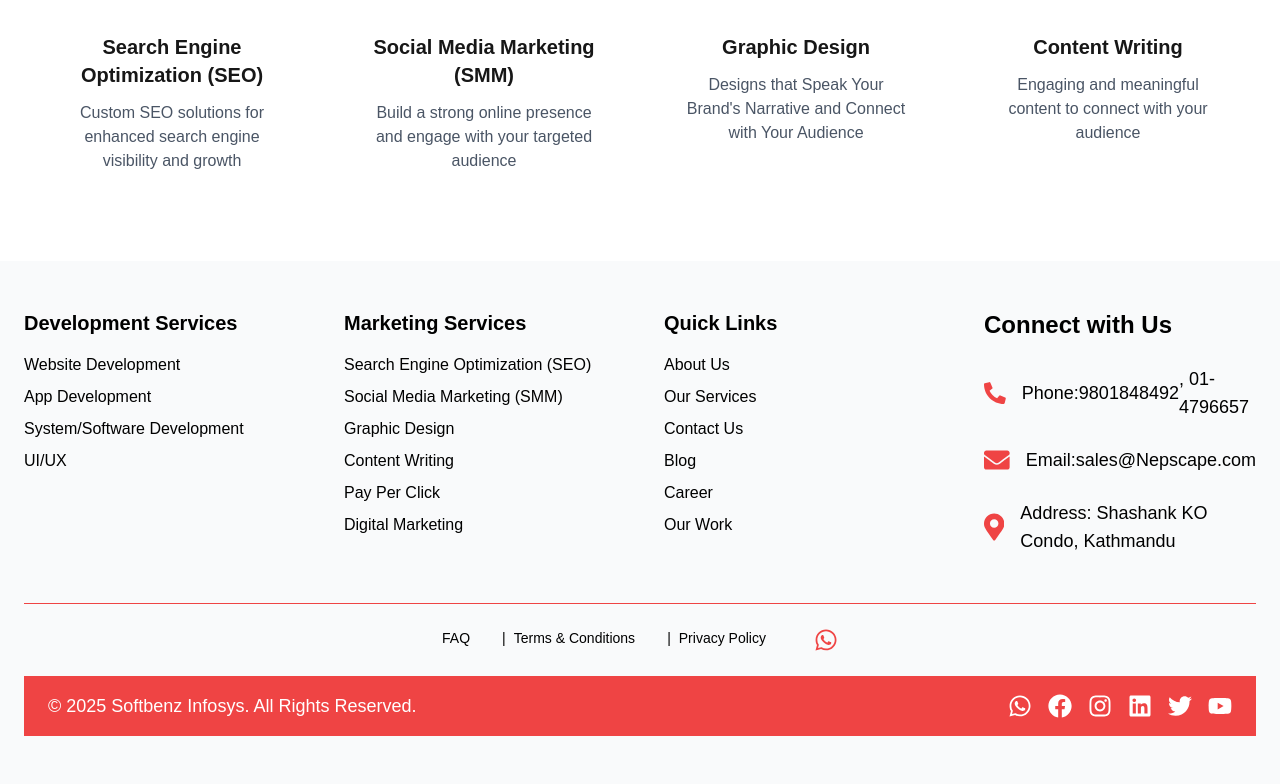
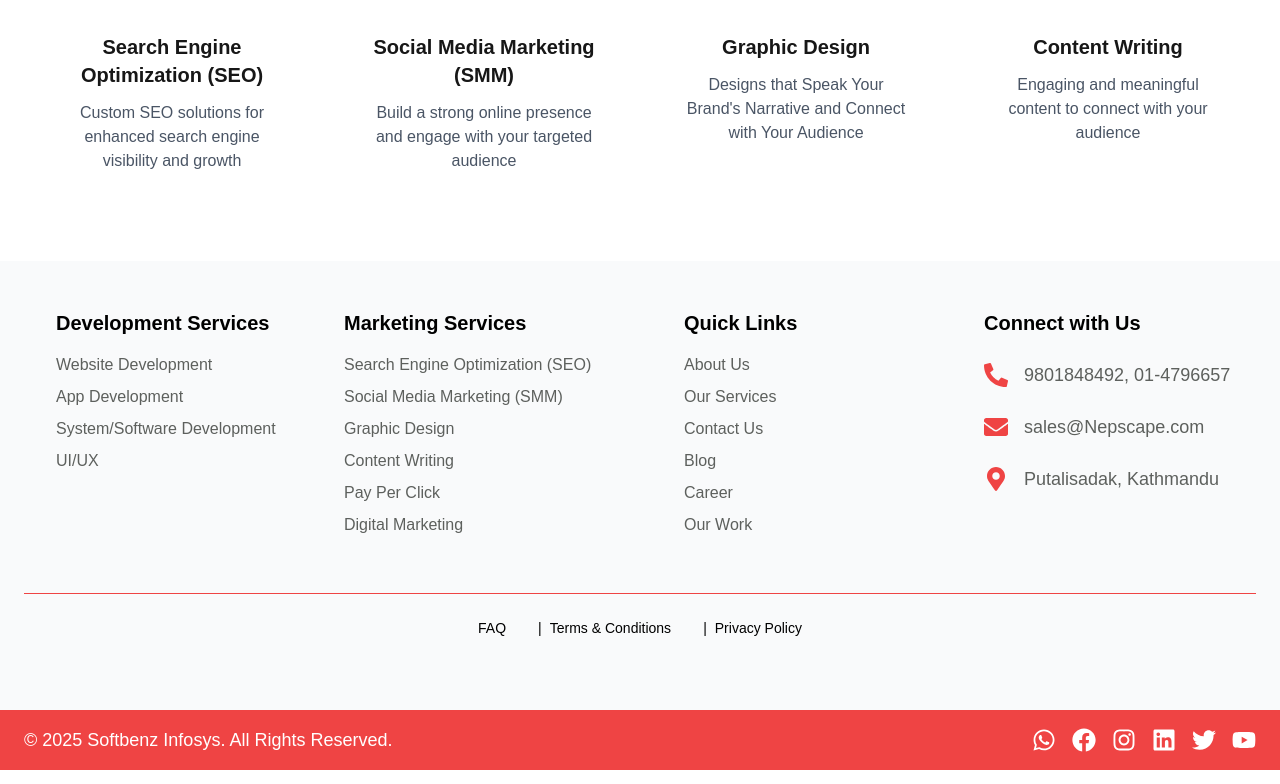
Before and after one commit to shashankneupane0427/Nepscape, a Next.js app: page /home in a window 1280 px wide. Shown: the part 660-1444 px from the top of the page. Built offline with nearby package versions, Linux system fonts and the light colour scheme.

Commit message:
Refactor Footer component layout and styles; enhance accessibility and visual hierarchy

```diff
--- a/components/Footer.tsx
+++ b/components/Footer.tsx
@@ -3,16 +3,17 @@ import { FaPhoneAlt, FaEnvelope, FaMapMarkerAlt, FaFacebook, FaInstagram, FaLink
 
 const Footer: React.FC = () => {
   return (
+    <div>
       <footer className="text-black py-12 px-6 relative">
       <div className="container mx-auto grid grid-cols-1 sm:grid-cols-2 md:grid-cols-3 lg:grid-cols-4 gap-12">
         {/* Development Services Section */}
-        <div>
+        <div className="pl-8">
           <h4 className="text-xl font-semibold mb-4">Development Services</h4>
           <ul>
-            <li className="mb-2"><Link href="#" className="hover:text-[#ef4444]">Website Development</Link></li>
-            <li className="mb-2"><Link href="#" className="hover:text-[#ef4444]">App Development</Link></li>
-            <li className="mb-2"><Link href="#" className="hover:text-[#ef4444]">System/Software Development</Link></li>
-            <li className="mb-2"><Link href="#" className="hover:text-[#ef4444]">UI/UX</Link></li>
+            <li className="mb-2"><Link href="#" className="text-[#5d605d] hover:text-[#ef4444]">Website Development</Link></li>
+            <li className="mb-2"><Link href="#" className="text-[#5d605d] hover:text-[#ef4444]">App Development</Link></li>
+            <li className="mb-2"><Link href="#" className="text-[#5d605d] hover:text-[#ef4444]">System/Software Development</Link></li>
+            <li className="mb-2"><Link href="#" className="text-[#5d605d] hover:text-[#ef4444]">UI/UX</Link></li>
           </ul>
         </div>
 
@@ -20,35 +21,35 @@ const Footer: React.FC = () => {
         <div>
           <h4 className="text-xl font-semibold mb-4">Marketing Services</h4>
           <ul>
-            <li className="mb-2"><Link href="#" className="hover:text-[#ef4444]">Search Engine Optimization (SEO)</Link></li>
-            <li className="mb-2"><Link href="#" className="hover:text-[#ef4444]">Social Media Marketing (SMM)</Link></li>
-            <li className="mb-2"><Link href="#" className="hover:text-[#ef4444]">Graphic Design</Link></li>
-            <li className="mb-2"><Link href="#" className="hover:text-[#ef4444]">Content Writing</Link></li>
-            <li className="mb-2"><Link href="#" className="hover:text-[#ef4444]">Pay Per Click</Link></li>
-            <li className="mb-2"><Link href="#" className="hover:text-[#ef4444]">Digital Marketing</Link></li>
+            <li className="mb-2"><Link href="#" className="text-[#5d605d] hover:text-[#ef4444]">Search Engine Optimization (SEO)</Link></li>
+            <li className="mb-2"><Link href="#" className="text-[#5d605d] hover:text-[#ef4444]">Social Media Marketing (SMM)</Link></li>
+            <li className="mb-2"><Link href="#" className="text-[#5d605d] hover:text-[#ef4444]">Graphic Design</Link></li>
+            <li className="mb-2"><Link href="#" className="text-[#5d605d] hover:text-[#ef4444]">Content Writing</Link></li>
+            <li className="mb-2"><Link href="#" className="text-[#5d605d] hover:text-[#ef4444]">Pay Per Click</Link></li>
+            <li className="mb-2"><Link href="#" className="text-[#5d605d] hover:text-[#ef4444]">Digital Marketing</Link></li>
           </ul>
         </div>
 
         {/* Quick Links Section */}
-        <div>
+        <div className="pl-5">
           <h4 className="text-xl font-semibold mb-4">Quick Links</h4>
           <ul>
-            <li className="mb-2"><Link href="/about" className="hover:text-[#ef4444]">About Us</Link></li>
-            <li className="mb-2"><Link href="/services" className="hover:text-[#ef4444]">Our Services</Link></li>
-            <li className="mb-2"><Link href="/contact" className="hover:text-[#ef4444]">Contact Us</Link></li>
-            <li className="mb-2"><Link href="/blog" className="hover:text-[#ef4444]">Blog</Link></li>
-            <li className="mb-2"><Link href="/career" className="hover:text-[#ef4444]">Career</Link></li>
-            <li className="mb-2"><Link href="/our-work" className="hover:text-[#ef4444]">Our Work</Link></li>
+            <li className="mb-2"><Link href="/about" className="text-[#5d605d] hover:text-[#ef4444]">About Us</Link></li>
+            <li className="mb-2"><Link href="/services" className="text-[#5d605d] hover:text-[#ef4444]">Our Services</Link></li>
+            <li className="mb-2"><Link href="/contact" className="text-[#5d605d] hover:text-[#ef4444]">Contact Us</Link></li>
+            <li className="mb-2"><Link href="/blog" className="text-[#5d605d] hover:text-[#ef4444]">Blog</Link></li>
+            <li className="mb-2"><Link href="/career" className="text-[#5d605d] hover:text-[#ef4444]">Career</Link></li>
+            <li className="mb-2"><Link href="/our-work" className="text-[#5d605d] hover:text-[#ef4444]">Our Work</Link></li>
           </ul>
         </div>
 
         {/* Connect With Us Section */}
         <div className="text-black">
-          <h4 className="text-2xl font-semibold mb-6 text-center sm:text-left">Connect with Us</h4>
+          <h4 className="text-xl font-semibold mb-6 text-center sm:text-left">Connect with Us</h4>
           <ul className="space-y-6">
-            <li className="flex items-center text-lg"><FaPhoneAlt className="mr-4 text-[#ef4444] text-3xl" /> Phone: <a href="tel:+9801848492" className="text-black hover:text-[#ef4444] hover:underline">9801848492</a>, 01-4796657</li>
-            <li className="flex items-center text-lg"><FaEnvelope className="mr-4 text-[#ef4444] text-3xl" /> Email: <a href="mailto:sales@Nepscape.com" className="text-black hover:text-[#ef4444] hover:underline">sales@Nepscape.com</a></li>
-            <li className="flex items-center text-lg"><FaMapMarkerAlt className="mr-4 text-[#ef4444] text-3xl" /> Address: Shashank KO Condo, Kathmandu</li>
+            <li className="flex items-center text-lg text-[#5d605d] "><FaPhoneAlt className="mr-4   text-[#ef4444] text-2xl" />  <a href="tel:+9801848492" className="text-[#5d605d] hover:text-[#ef4444] hover:underline">9801848492</a>, 01-4796657</li>
+            <li className="flex items-center text-lg"><FaEnvelope className="mr-4   text-[#ef4444] text-2xl" />  <a href="mailto:sales@Nepscape.com" className="text-[#5d605d] hover:text-[#ef4444] hover:underline">sales@Nepscape.com</a></li>
+            <li className="flex items-center text-lg text-[#5d605d] "><FaMapMarkerAlt className="mr-4   text-[#ef4444] text-2xl" /> Putalisadak, Kathmandu</li>
           </ul>
         </div>
       </div>
@@ -61,9 +62,10 @@ const Footer: React.FC = () => {
           <Link href="/terms" className="hover:text-[#ef4444]">Terms & Conditions</Link>
           <span className="mx-2">|</span>
           <Link href="/privacy" className="hover:text-[#ef4444]">Privacy Policy</Link>
-          <a href="https://wa.me/9812316018" target="_blank" className="text-[#ef4444] text-2xl ml-6"><FaWhatsapp /></a>
+
         </div>
       </div>
+    </footer>
 
     {/* Social Media Section */}
     <div className="bg-[#ef4444] py-4 mt-6 text-center text-white flex justify-between items-center px-6">
@@ -77,8 +79,10 @@ const Footer: React.FC = () => {
       <a href="#" target="_blank" className="text-white text-2xl"><FaYoutube /></a>
     </div>
         </div>
+    </div>
 
-    </footer>
+
+
   );
 };
 
```
Lines whose indentation alone changed are shown as unchanged.
